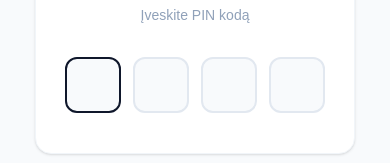
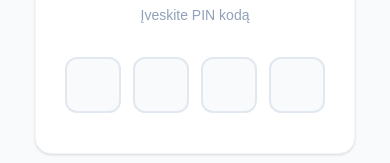
Before and after one commit to vinkris-dot/kasprendimai, a Next.js app: page /login in a window 390 px wide. Shown: the part 470-633 px from the top of the page. Built offline with nearby package versions, Linux system fonts and the light colour scheme.

Commit message:
Fix PIN input for mobile - use single hidden input

```diff
--- a/app/login/page.tsx
+++ b/app/login/page.tsx
@@ -3,18 +3,17 @@ import { useState, useRef, useEffect } from 'react';
 import { useRouter } from 'next/navigation';
 
 export default function LoginPage() {
-  const [pin, setPin] = useState(['', '', '', '']);
+  const [pin, setPin] = useState('');
   const [error, setError] = useState(false);
   const [shaking, setShaking] = useState(false);
-  const inputs = useRef<(HTMLInputElement | null)[]>([]);
+  const inputRef = useRef<HTMLInputElement>(null);
   const router = useRouter();
 
   useEffect(() => {
-    inputs.current[0]?.focus();
+    inputRef.current?.focus();
   }, []);
 
   async function submit(fullPin: string) {
-    setError(false);
     const res = await fetch('/api/auth', {
       method: 'POST',
       headers: { 'Content-Type': 'application/json' },
@@ -25,31 +24,20 @@ export default function LoginPage() {
     } else {
       setShaking(true);
       setError(true);
-      setPin(['', '', '', '']);
+      setPin('');
       setTimeout(() => {
         setShaking(false);
-        inputs.current[0]?.focus();
+        inputRef.current?.focus();
       }, 500);
     }
   }
 
-  function handleChange(i: number, val: string) {
-    if (!/^\d*$/.test(val)) return;
-    const newPin = [...pin];
-    newPin[i] = val.slice(-1);
-    setPin(newPin);
+  function handleChange(e: React.ChangeEvent<HTMLInputElement>) {
+    const val = e.target.value.replace(/\D/g, '').slice(0, 4);
+    setPin(val);
     setError(false);
-    if (val && i < 3) {
-      inputs.current[i + 1]?.focus();
-    }
-    if (newPin.every(d => d !== '') && newPin.join('').length === 4) {
-      submit(newPin.join(''));
-    }
-  }
-
-  function handleKeyDown(i: number, e: React.KeyboardEvent) {
-    if (e.key === 'Backspace' && !pin[i] && i > 0) {
-      inputs.current[i - 1]?.focus();
+    if (val.length === 4) {
+      submit(val);
     }
   }
 
@@ -61,20 +49,37 @@ export default function LoginPage() {
           <p className="text-slate-400 text-sm mt-1">Įveskite PIN kodą</p>
         </div>
 
-        <div className={`flex gap-3 ${shaking ? 'animate-shake' : ''}`}>
-          {pin.map((d, i) => (
-            <input
+        {/* Hidden real input */}
+        <input
+          ref={inputRef}
+          type="password"
+          inputMode="numeric"
+          pattern="[0-9]*"
+          autoComplete="off"
+          maxLength={4}
+          value={pin}
+          onChange={handleChange}
+          className="absolute opacity-0 w-0 h-0"
+        />
+
+        {/* Visual PIN dots */}
+        <div
+          className={`flex gap-3 cursor-pointer ${shaking ? 'animate-shake' : ''}`}
+          onClick={() => inputRef.current?.focus()}
+        >
+          {[0, 1, 2, 3].map(i => (
+            <div
               key={i}
-              ref={el => { inputs.current[i] = el; }}
-              type="password"
-              inputMode="numeric"
-              maxLength={1}
-              value={d}
-              onChange={e => handleChange(i, e.target.value)}
-              onKeyDown={e => handleKeyDown(i, e)}
-              className={`w-14 h-14 text-center text-2xl font-bold rounded-xl border-2 outline-none transition-colors
-                ${error ? 'border-red-400 bg-red-50 text-red-500' : 'border-slate-200 focus:border-slate-900 bg-slate-50'}`}
-            />
+              className={`w-14 h-14 rounded-xl border-2 flex items-center justify-center text-2xl font-bold transition-colors
+                ${error
+                  ? 'border-red-400 bg-red-50'
+                  : pin.length > i
+                    ? 'border-slate-900 bg-slate-900'
+                    : 'border-slate-200 bg-slate-50'
+                }`}
+            >
+              {pin.length > i && <span className="text-white">●</span>}
+            </div>
           ))}
         </div>
 
```
